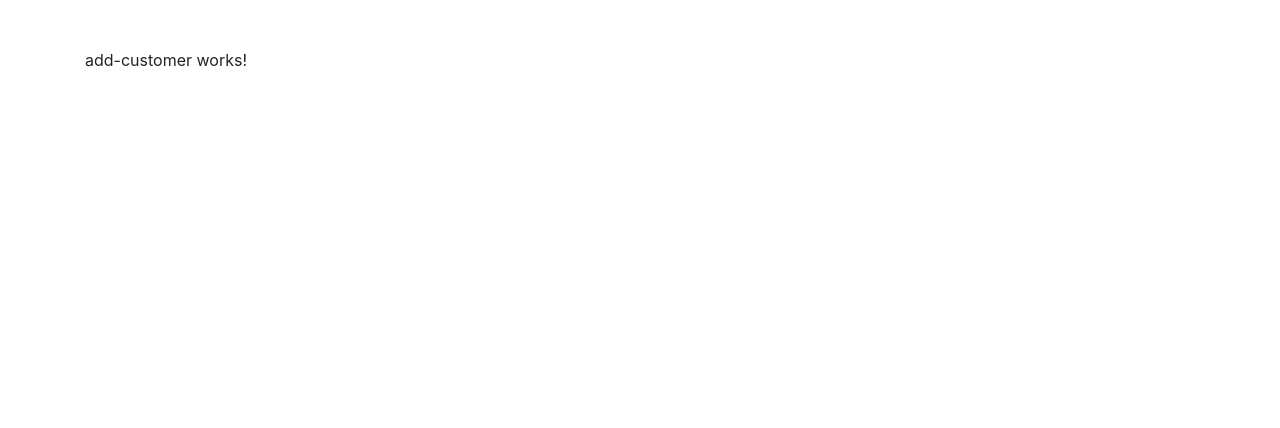
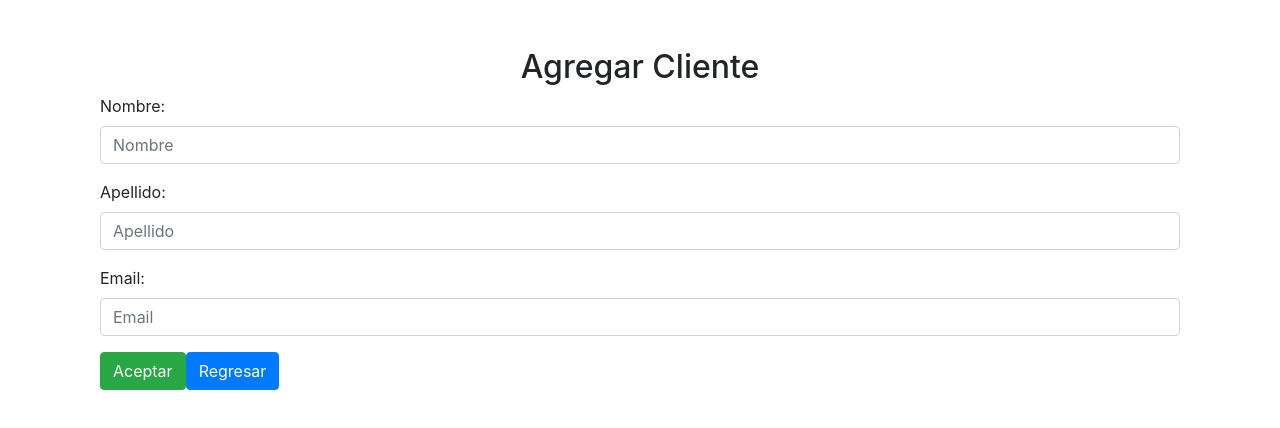
Before and after one commit to rparias/demoAngularRest, an Angular app: page /#/add-customer in a window 1280 px wide. Shown: the top 428 px of the page. Built offline with nearby package versions, Linux system fonts and the light colour scheme.

Commit message:
Agregar customer funcionando

```diff
--- a/src/app/components/add-customer/add-customer.component.html
+++ b/src/app/components/add-customer/add-customer.component.html
@@ -1,3 +1,23 @@
-<p>
-  add-customer works!
-</p>
+<div class="col">
+  <h2 class="text-center">Agregar Cliente</h2>
+  <form [formGroup]="addForm" (ngSubmit)="onSubmit()">
+
+    <div class="form-group">
+      <label for="firstName">Nombre:</label>
+      <input formControlName="firstName" placeholder="Nombre" name="firstName" class="form-control" id="firstName" required>
+    </div>
+
+    <div class="form-group">
+      <label for="lastName">Apellido:</label>
+      <input formControlName="lastName" placeholder="Apellido" name="lastName" class="form-control" id="lastName" required>
+    </div>
+
+    <div class="form-group">
+      <label for="email">Email:</label>
+      <input type="email" formControlName="email" placeholder="Email" name="email" class="form-control" id="email" required>
+    </div>
+
+    <button class="btn btn-success">Aceptar</button>
+    <button class="btn btn-primary" routerLink="list-customer">Regresar</button>
+  </form>
+</div>
--- a/src/app/components/add-customer/add-customer.component.ts
+++ b/src/app/components/add-customer/add-customer.component.ts
@@ -1,4 +1,7 @@
 import { Component, OnInit } from '@angular/core';
+import { FormBuilder, FormGroup, Validators } from '@angular/forms';
+import { Router } from '@angular/router';
+import { CustomerService } from '../../services/customer.service';
 
 @Component({
   selector: 'app-add-customer',
@@ -7,9 +10,24 @@ import { Component, OnInit } from '@angular/core';
 })
 export class AddCustomerComponent implements OnInit {
 
-  constructor() { }
+  constructor(private formBuilder: FormBuilder, private router: Router, private service: CustomerService) { }
+
+  addForm: FormGroup;
 
   ngOnInit() {
+    this.addForm = this.formBuilder.group({
+      id: [],
+      firstName: ['', Validators.required],
+      lastName: ['', Validators.required],
+      email: ['', Validators.required]
+    });
+  }
+
+  onSubmit() {
+    this.service.createCustomer( this.addForm.value )
+      .subscribe(data => {
+        this.router.navigate(['list-customer']);
+      });
   }
 
 }
```
